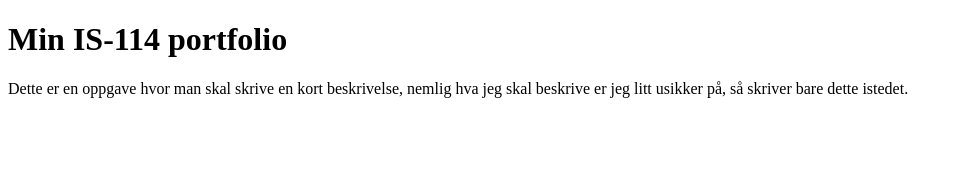
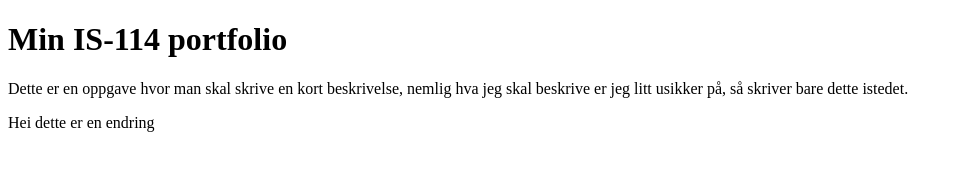
Before and after one commit to NiriLorentzen/NiriLorentzen, a plain HTML site: page docs/index.html in a window 1280 px wide. Shown: the whole page, without its empty margins (0-963 px from the left). Drawn offline with Linux system fonts and the light colour scheme.

Commit message:
La til en visuell endring

```diff
--- a/docs/index.html
+++ b/docs/index.html
@@ -8,5 +8,6 @@
 <body>
 <h1>Min IS-114 portfolio</h1>
 <p>Dette er en oppgave hvor man skal skrive en kort beskrivelse, nemlig hva jeg skal beskrive er jeg litt usikker på, så skriver bare dette istedet.</p>
+<p>Hei dette er en endring</p>
 </body>
 </html>
```
